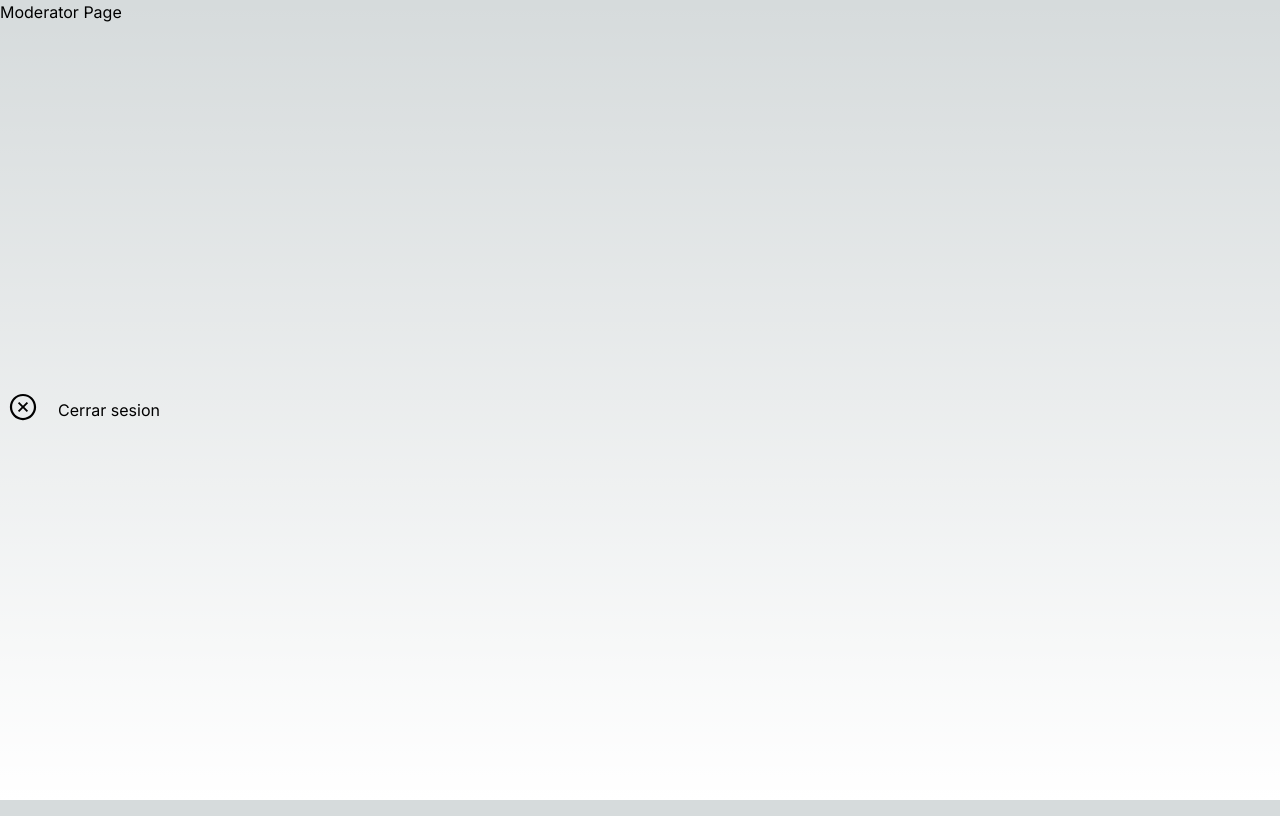
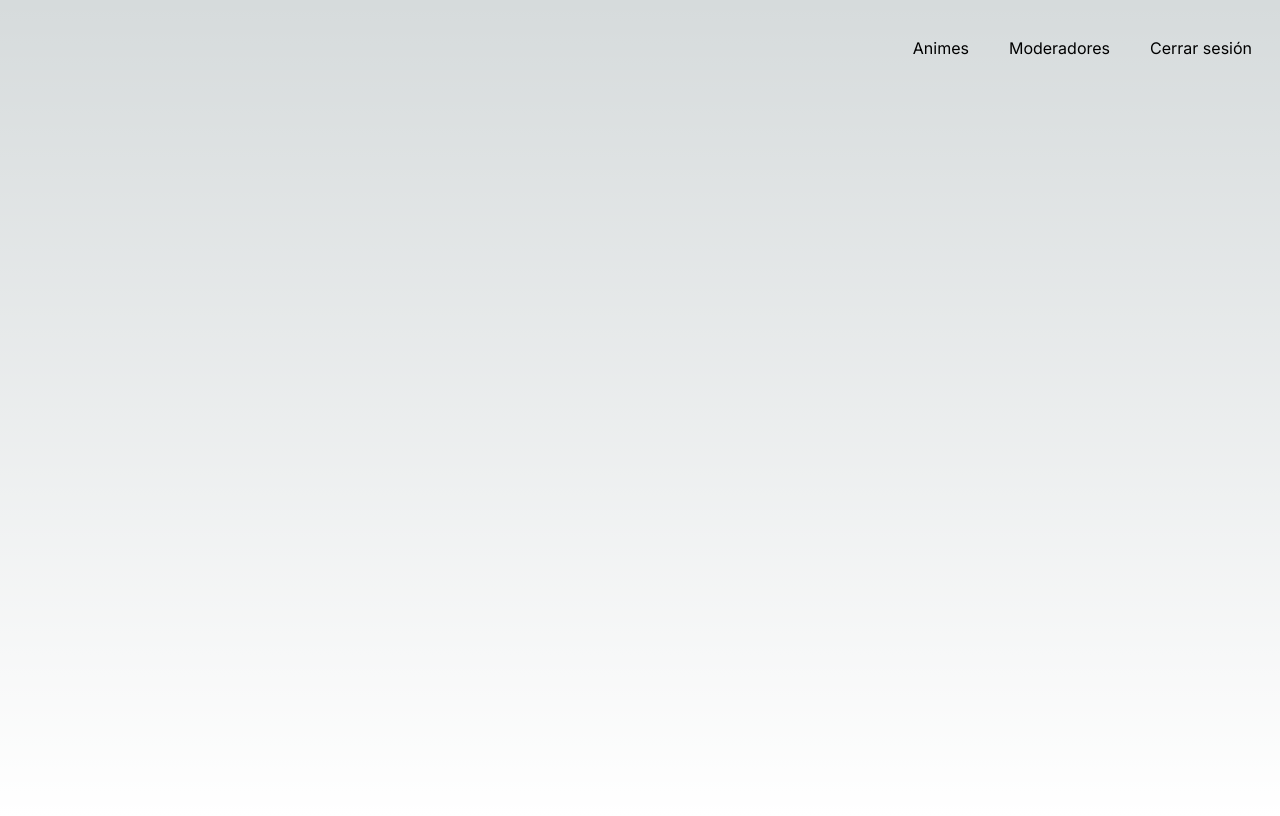
Before and after one commit to julian98789/AnimeLife, a Next.js app: page /moderator in a window 1280 px wide. Built offline with nearby package versions, Linux system fonts and the light colour scheme; sample sign-in values are in the browser's storage.

Commit message:
creacion de los navbar

```diff
--- a/src/app/admin/page.js
+++ b/src/app/admin/page.js
@@ -2,7 +2,7 @@
 import RouteProtected from "@/middleware/RouteProtected";
 import useSession from "@/hook/useSession";
 import { useState } from "react";
-import { AiOutlineCloseCircle } from "react-icons/ai";
+import NavBarAdmin from "@/components/navbar/NavBarAdmin";
 const admin = () => {
     const { logout } = useSession();
     const [cerrarSession, setCerrarSession] = useState(false);
@@ -21,18 +21,20 @@ const admin = () => {
             <>
                 <div>
                     <div>
-                        <div>
-                            <h1>Admin Page</h1>
+                        <div className="flex items-center justify-end mt-4 gap-6 cursor-pointer duration-75 rounded-lg">
+                        <NavBarAdmin />
+                            <div className="pr-5">
+                                <button
+                                    onClick={session}
+                                    className="hover:bg-red-700 hover:text-white p-2 mt-3 rounded-lg"
+                                >
+                                    Cerrar sesión
+                                </button>
+                                {cerrarSession}
+                            </div>
+
                         </div>
-                        <div className="flex flex-row justify-start items-end mt-[360px] p-2 cursor-pointer hover:bg-red-700 hover:text-white  duration-75 rounded-lg ">
-                            <div >
-                                <AiOutlineCloseCircle className="text-3xl" />
-                            </div>
-                            <div className="px-5">
-                                <button onClick={session}>Cerrar sesion</button>
-                            </div>
-                            {cerrarSession}
-                        </div>
+
                     </div>
                 </div>
             </>
--- a/src/app/moderator/page.js
+++ b/src/app/moderator/page.js
@@ -1,8 +1,9 @@
 'use client'
 import RouteProtected from "@/middleware/RouteProtected";
 import useSession from "@/hook/useSession";
-import { AiOutlineCloseCircle } from "react-icons/ai";
 import { useState } from "react";
+import NavBarModerator from "@/components/navbar/NavbarAModerator";
+
 
 
 const moderator = () => {
@@ -18,25 +19,25 @@ const moderator = () => {
         // window.location.href = '/login';
 
     }
-
-
     return (
         <RouteProtected>
             <>
                 <div>
                     <div>
-                        <div>
-                            <h1>Moderator Page</h1>
+                        <div className="flex items-center justify-end mt-4 gap-6 cursor-pointer duration-75 rounded-lg">
+                        <NavBarModerator />
+                            <div className="pr-5">
+                                <button
+                                    onClick={session}
+                                    className="hover:bg-red-700 hover:text-white p-2 mt-3 rounded-lg"
+                                >
+                                    Cerrar sesión
+                                </button>
+                                {cerrarSession}
+                            </div>
+
                         </div>
-                        <div className="flex flex-row justify-start items-end mt-[360px] p-2 cursor-pointer hover:bg-red-700 hover:text-white  duration-75 rounded-lg ">
-                            <div >
-                                <AiOutlineCloseCircle className="text-3xl" />
-                            </div>
-                            <div className="px-5">
-                                <button onClick={session}>Cerrar sesion</button>
-                            </div>
-                            {cerrarSession}
-                        </div>
+
                     </div>
                 </div>
             </>
--- /dev/null
+++ b/src/components/navbar/NavBarAdmin.js
@@ -0,0 +1,26 @@
+'use client'
+import Link from 'next/link';
+
+const NavBarAdmin = () => {
+
+
+    return (
+        <div>
+            <div>
+                <div className="flex items-center justify-end mt-3 gap-6 cursor-pointer duration-75 rounded-lg">
+                    <div className="hover:bg-red-700 hover:text-white p-2 rounded-lg">
+                        <a href="/anime">Animes</a>
+                    </div>
+                    <div className="hover:bg-red-700 hover:text-white p-2 rounded-lg">
+                        <Link href="/moderator">
+                            Moderadores
+                        </Link>
+
+                    </div>
+                </div>
+            </div>
+        </div>
+    );
+}
+
+export default NavBarAdmin;
--- /dev/null
+++ b/src/components/navbar/NavbarAModerator.js
@@ -0,0 +1,28 @@
+'use client'
+import Link from 'next/link';
+
+const NavBarModerator = () => {
+
+
+    return (
+        <div>
+            <div>
+                <div className="flex items-center justify-end mt-3 gap-6 cursor-pointer duration-75 rounded-lg">
+                    <div className="hover:bg-red-700 hover:text-white p-2 rounded-lg">
+                        <Link href="/">
+                            Animes
+                        </Link>
+                    </div>
+                    <div className="hover:bg-red-700 hover:text-white p-2 rounded-lg">
+                        <Link href="/moderator">
+                            Moderadores
+                        </Link>
+
+                    </div>
+                </div>
+            </div>
+        </div>
+    );
+}
+
+export default NavBarModerator;
```
Also changed, not shown: components.json (added).
